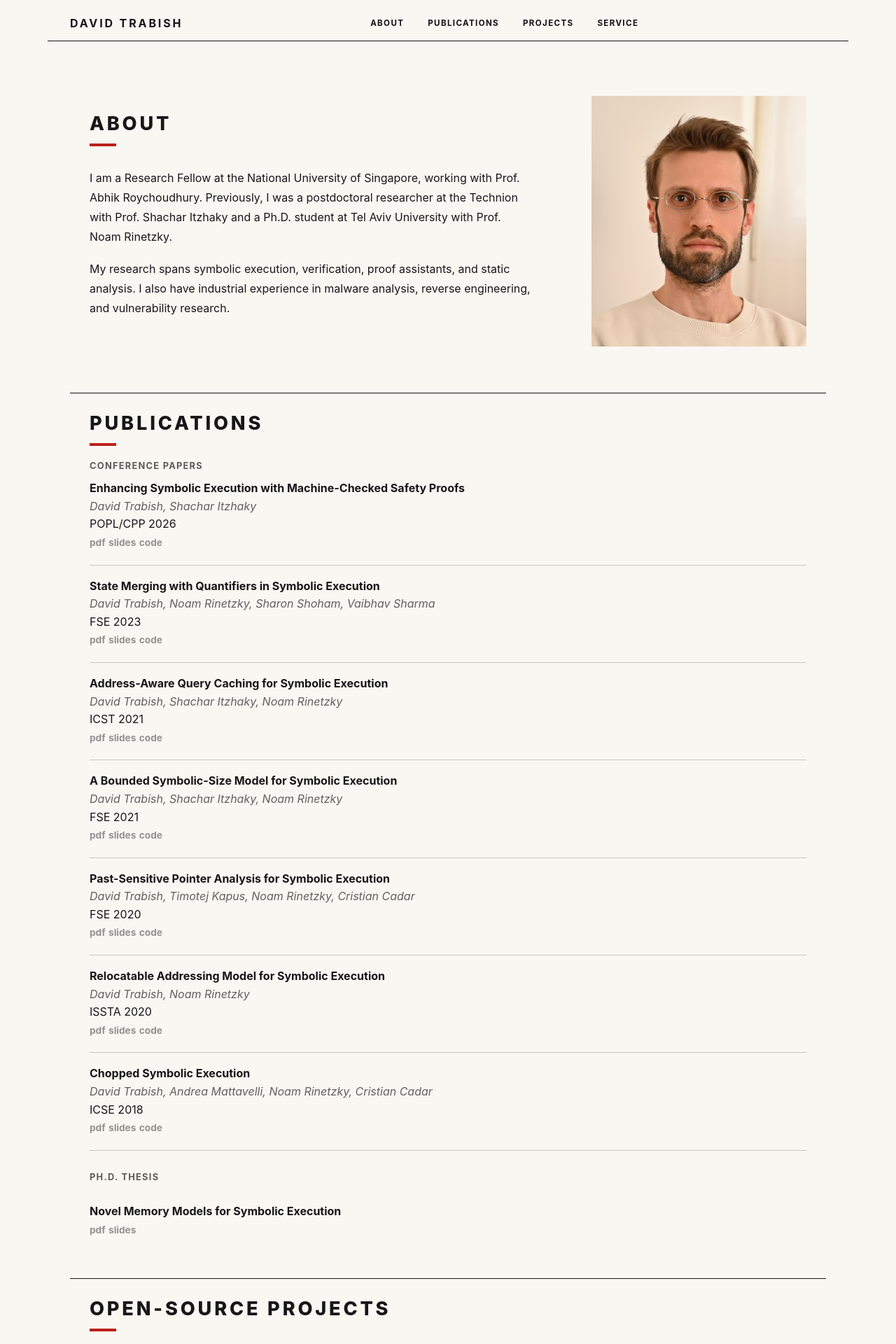
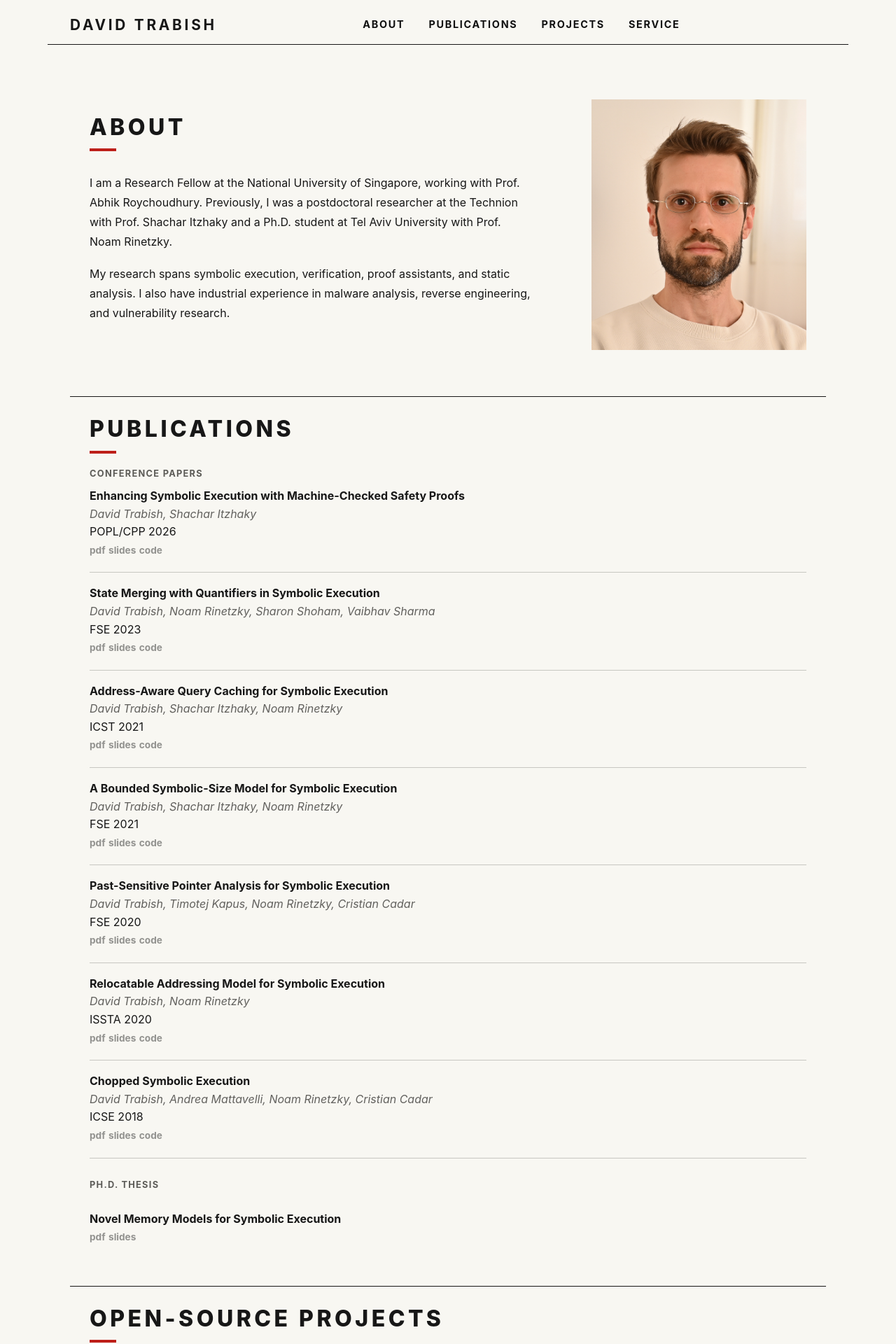
Before and after one commit to davidtr1037/davidtr1037.github.io, a Jekyll site: the page built from about.md, in a window 1280 px wide. Shown: the top 1920 px of the page at 70% size. Built offline with Jekyll 4.4.1, drawn with Linux system fonts in a browser that asks for light colours.

Commit message:
updating design

```diff
--- a/_sass/minima/custom-styles.scss
+++ b/_sass/minima/custom-styles.scss
@@ -24,7 +24,7 @@ a:hover { color: $red; text-decoration: none; }
   float: none;
   flex: none;
   margin: 0;
-  font-size: 1rem;
+  font-size: 1.3rem;
   font-weight: 750;
   letter-spacing: .18em;
   text-transform: uppercase;
@@ -44,7 +44,7 @@ a:hover { color: $red; text-decoration: none; }
   display: inline-block;
   margin: 0 !important;
   padding: 0;
-  font-size: .72rem;
+  font-size: .90rem;
   font-weight: 700;
   letter-spacing: .12em;
   line-height: 1.4;
@@ -66,7 +66,7 @@ a:hover { color: $red; text-decoration: none; }
   width: fit-content;
   margin: 0 0 31px;
   padding-bottom: 15px;
-  font-size: clamp(1.35rem, 2.3vw, 1.7rem);
+  font-size: clamp(1.5rem, 2.8vw, 2rem);
   font-weight: 800;
   letter-spacing: .14em;
   line-height: 1.2;
```
